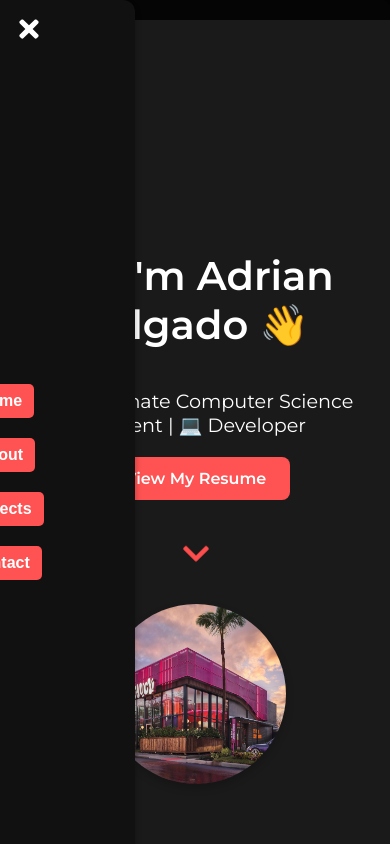
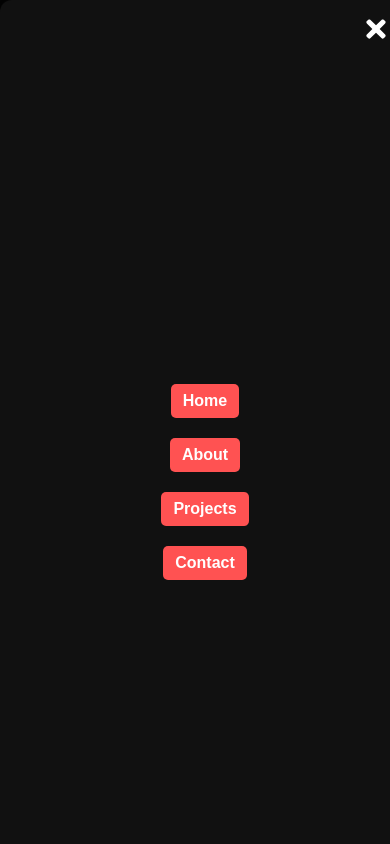
Before and after one commit to Salgado-Adrian/portfolio-website, a React (Create React App) app: page / in a window 390 px wide. Both pictures are taken after a click on the element 29 px from the left and 32 px from the top of the page. Shown: the top 844 px of the page. Built offline with nearby package versions, Linux system fonts and the light colour scheme.

Commit message:
website fixes on mobile side

```diff
--- a/src/components/Header.css
+++ b/src/components/Header.css
@@ -74,3 +74,145 @@
       visibility: hidden;
     }
   }
+  /* ✅ Mobile Navbar */
+@media (max-width: 768px) {
+    .nav {
+      flex-direction: column;
+      position: fixed;
+      top: 0;
+      left: 0;
+      width: 100vw; /* Ensures full width */
+      height: 100vh; /* Ensures full height */
+      background-color: #111;
+      padding-top: 60px;
+      transition: transform 0.3s ease-in-out;
+      transform: translateX(-100%); /* Initially hidden */
+      z-index: 1200; /* Ensures it appears above everything */
+    }
+
+    .nav-open {
+      transform: translateX(0); /* Slide in */
+    }
+
+    .nav-closed {
+      transform: translateX(-100%); /* Slide out */
+    }
+  }
+  /* ✅ Navbar Styles */
+.header {
+    position: fixed;
+    top: 0;
+    left: 0;
+    width: 100%;
+    z-index: 1000;
+    background: rgba(0, 0, 0, 0.8);
+    padding: 10px 0;
+    display: flex;
+    justify-content: center;
+  }
+
+  /* ✅ Mobile Menu Button (Opens the Menu) */
+  .menu-button {
+    display: none;
+    font-size: 24px;
+    cursor: pointer;
+    color: white;
+    position: fixed;
+    top: 15px;
+    left: 15px;
+    z-index: 1100;
+  }
+
+  .icon {
+    font-size: 28px;
+  }
+
+  /* ✅ Close Button inside the Menu */
+  .close-button {
+    position: absolute;
+    top: 15px;
+    right: 20px;
+    font-size: 24px;
+    color: white;
+    cursor: pointer;
+  }
+
+  /* ✅ Desktop Navbar */
+  .nav {
+    display: flex;
+    justify-content: center;
+    gap: 20px;
+  }
+
+  /* ✅ Mobile Navbar */
+  @media (max-width: 768px) {
+    .menu-button {
+      display: block;
+    }
+
+    .nav {
+      flex-direction: column;
+      position: fixed;
+      top: 0;
+      left: 0;
+      width: 100vw;
+      height: 100vh;
+      background-color: #111;
+      padding-top: 60px;
+      transition: transform 0.3s ease-in-out;
+      transform: translateX(-100%);
+      z-index: 1200;
+    }
+
+    .nav-open {
+      transform: translateX(0);
+    }
+
+    .nav-closed {
+      transform: translateX(-100%);
+    }
+  }
+
+  /* ✅ Close Button inside the Menu */
+.close-button {
+    position: absolute;
+    top: 15px;
+    right: 20px;
+    font-size: 24px;
+    color: white;
+    cursor: pointer;
+    display: none; /* Hide by default */
+  }
+
+  /* ✅ Mobile Navbar */
+  @media (max-width: 768px) {
+    .menu-button {
+      display: block;
+    }
+
+    .close-button {
+      display: block; /* Show close button on mobile */
+    }
+
+    .nav {
+      flex-direction: column;
+      position: fixed;
+      top: 0;
+      left: 0;
+      width: 100vw;
+      height: 100vh;
+      background-color: #111;
+      padding-top: 60px;
+      transition: transform 0.3s ease-in-out;
+      transform: translateX(-100%);
+      z-index: 1200;
+    }
+
+    .nav-open {
+      transform: translateX(0);
+    }
+
+    .nav-closed {
+      transform: translateX(-100%);
+    }
+  }
--- a/src/components/Header.js
+++ b/src/components/Header.js
@@ -1,13 +1,13 @@
 import React, { useState, useEffect } from "react";
+import { motion } from "framer-motion";
+import { FaBars, FaTimes } from "react-icons/fa";
 import "./Header.css";
-import { motion } from "framer-motion";
-import { FaBars, FaTimes } from "react-icons/fa"; // Import icons for menu
 
 const Header = () => {
   const [isOpen, setIsOpen] = useState(false);
   const [isMobile, setIsMobile] = useState(window.innerWidth <= 768);
 
-  // ✅ Update Mobile State on Resize
+  // ✅ Detect screen size changes to update mobile state
   useEffect(() => {
     const handleResize = () => setIsMobile(window.innerWidth <= 768);
     window.addEventListener("resize", handleResize);
@@ -16,15 +16,22 @@ const Header = () => {
 
   return (
     <header className="header">
-      {/* ✅ Mobile Menu Button */}
+      {/* ✅ Mobile Menu Button (Opens the Menu) */}
       {isMobile && (
-        <div className="menu-button" onClick={() => setIsOpen(!isOpen)}>
-          {isOpen ? <FaTimes className="icon" /> : <FaBars className="icon" />}
+        <div className="menu-button" onClick={() => setIsOpen(true)}>
+          <FaBars className="icon" />
         </div>
       )}
 
       {/* ✅ Navbar */}
       <nav className={`nav ${isOpen ? "nav-open" : "nav-closed"}`}>
+        {/* ✅ Close Button (Only Visible on Mobile) */}
+        {isMobile && (
+          <div className="close-button" onClick={() => setIsOpen(false)}>
+            <FaTimes className="icon" />
+          </div>
+        )}
+
         {["Home", "About", "Projects", "Contact"].map((section) => (
           <motion.button
             key={section}
@@ -32,7 +39,7 @@ const Header = () => {
             whileTap={{ scale: 0.9 }}
             onClick={() => {
               scrollToSection(section.toLowerCase());
-              setIsOpen(false); // Close menu on mobile after clicking
+              setIsOpen(false);
             }}
             className="nav-button"
           >
@@ -44,7 +51,7 @@ const Header = () => {
   );
 };
 
-// ✅ **Ensure Smooth Scrolling**
+// ✅ Smooth Scrolling
 const scrollToSection = (id) => {
   document.getElementById(id)?.scrollIntoView({ behavior: "smooth" });
 };
```
